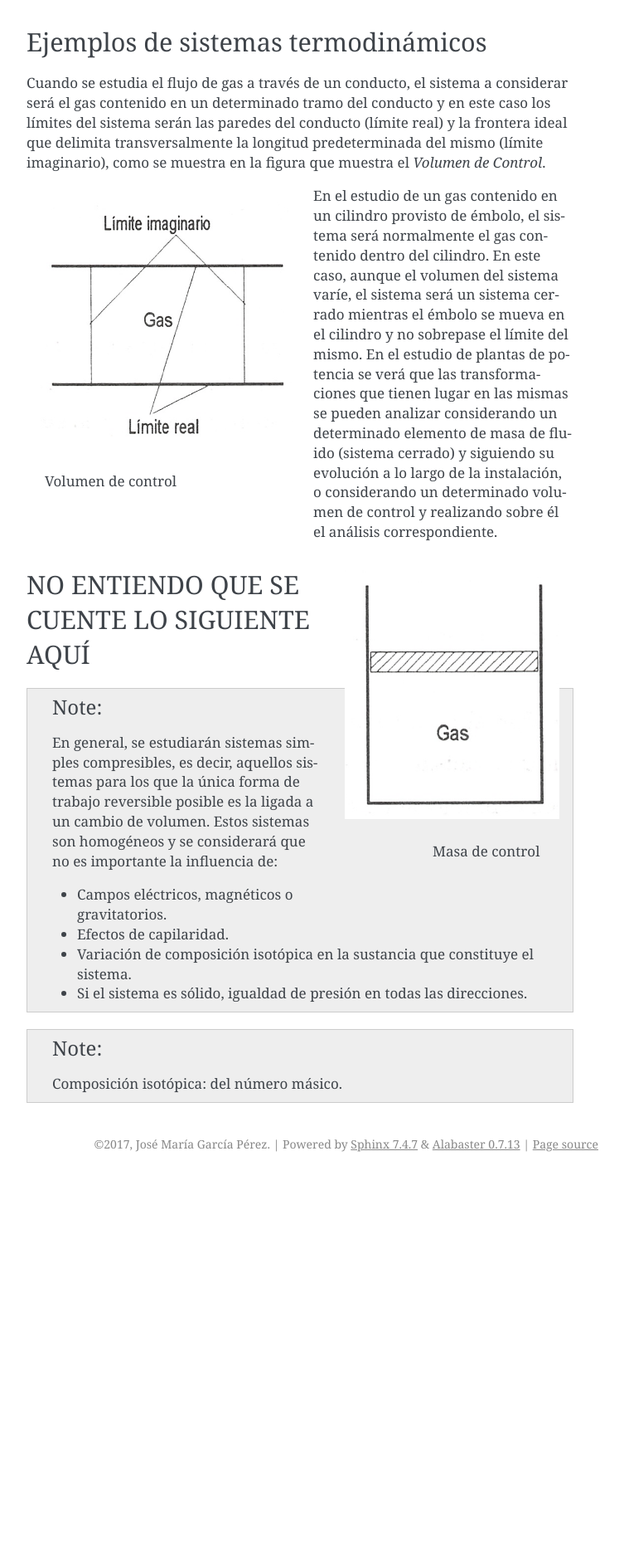
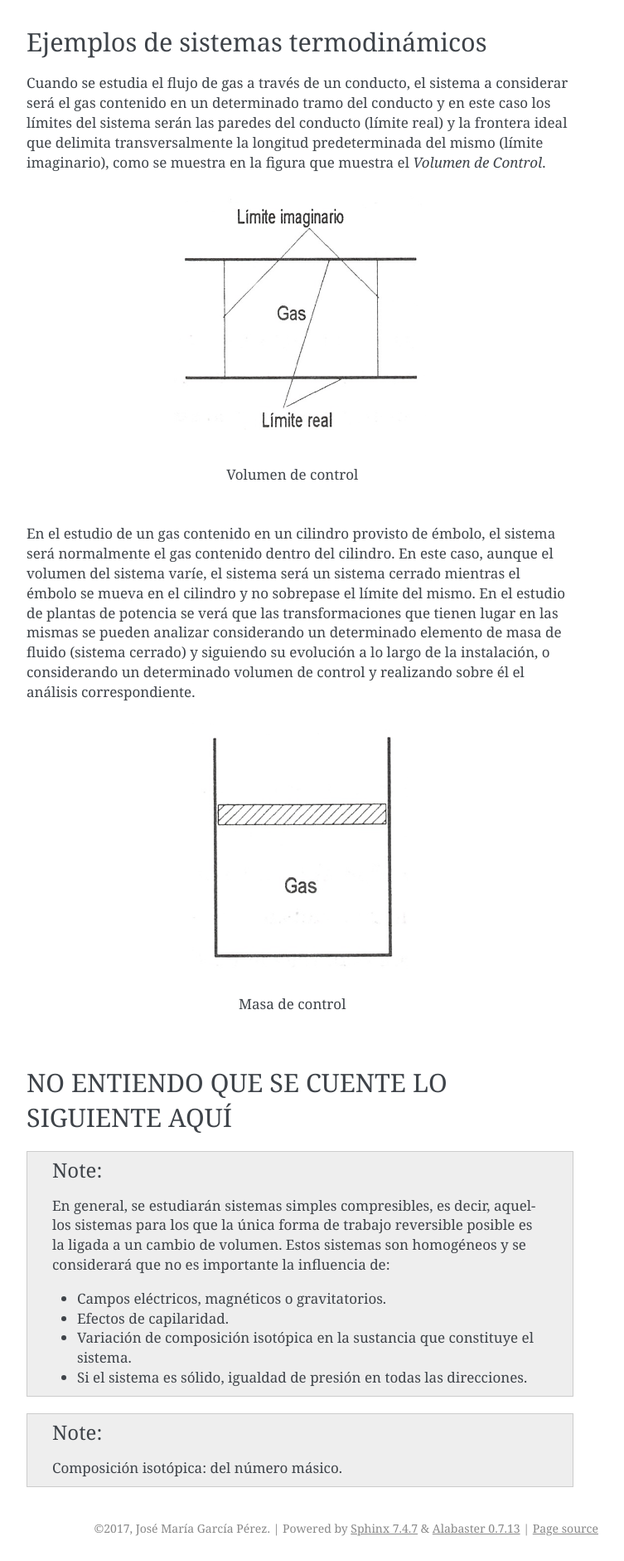
Before and after one commit to mantielero/termodinamica, a Sphinx documentation site: the page built from source/conceptos_sistema_termodinamico.rst, in a window 1280 px wide. Shown: the part 2130-4011 px from the top of the page at 83% size, without its empty margins (388-1141 px from the left). Built offline with Sphinx 7.4.7, drawn with Linux system fonts in a browser that asks for light colours; pages that are not in the unit, such as notebooks, are missing from menus; before the commit the page ends 3548 px from its top, so only the background shows below that.

Commit message:
Update conceptos_sistema_termodinamico.rst

```diff
--- a/source/conceptos_sistema_termodinamico.rst
+++ b/source/conceptos_sistema_termodinamico.rst
@@ -63,7 +63,6 @@ Cuando se estudia el flujo de gas a través de un conducto, el sistema a conside
 
 .. figure:: ./img/volumen_control.png
    :height: 300px
-   :align: left
 
    Volumen de control
 
@@ -71,7 +70,6 @@ En el estudio de un gas contenido en un cilindro provisto de émbolo, el sistema
 
 .. figure:: ./img/masa_control.png
    :height: 300px
-   :align: right
 
    Masa de control
 
```
